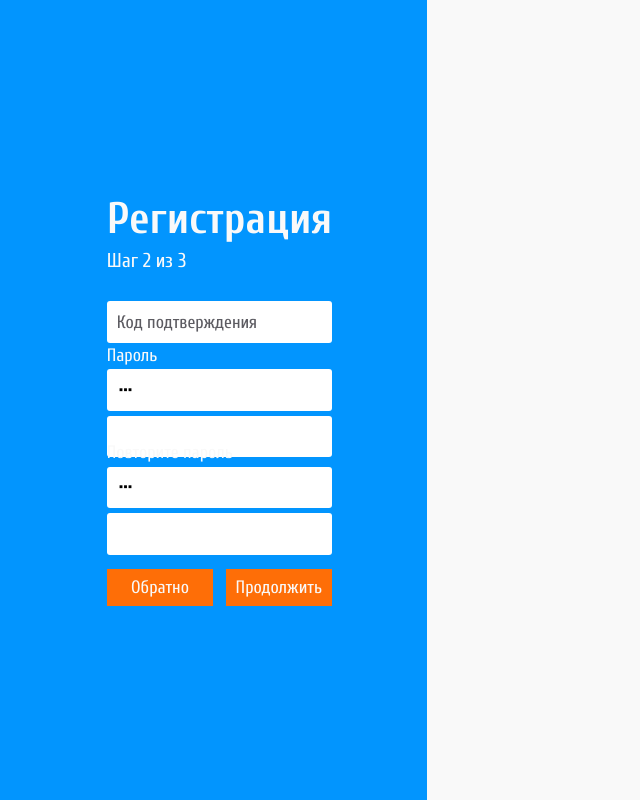
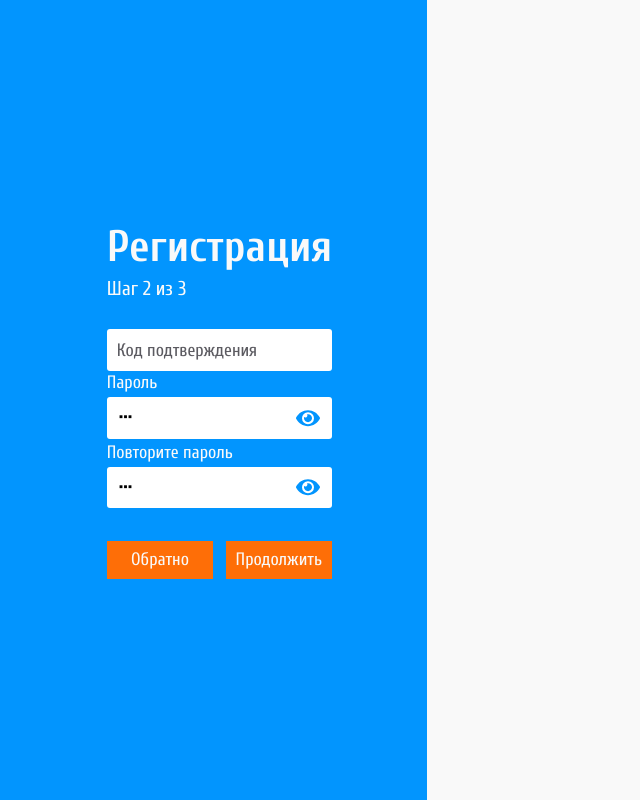
Before and after one commit to melnk300/timetabler, a Next.js app: page /register/secondStep in a window 1280 px wide. Shown: the whole page, without its empty margins (0-640 px from the left). Built offline with nearby package versions, Linux system fonts and the light colour scheme.

Commit message:
FIX: Removed excess code and field
Removed excess input fields from second page of register

```diff
--- a/src/components/FormPasswordInput/index.tsx
+++ b/src/components/FormPasswordInput/index.tsx
@@ -5,7 +5,7 @@ import cn from "classnames";
 import { FaEye, FaEyeSlash } from "react-icons/fa";
 
 import {Label, Placeholder, InputContainer} from "../FormInput/style";
-import IconWithLeft from "../FormInput"
+import IconWithLeft from "../IconWithLeft"
 
 type FormInputProps = {
   placeholder?: string;
--- a/src/pages/register/secondStep.tsx
+++ b/src/pages/register/secondStep.tsx
@@ -11,20 +11,13 @@ import { ButtonsContainer } from "src/style/pages/register/secondStep";
 
 
 const Home: NextPage = () => {
-  const ref = useRef<HTMLInputElement>();
-
-  useEffect(() => {
-    console.log(ref)
-  });
-
-
   return (
       <AuthPageLayout>
         <form action="">
           <RegisterTitle>Регистрация</RegisterTitle>
           <StepFormCounter className="font24">Шаг 2 из 3</StepFormCounter>
           <FormInput placeholder="Код подтверждения"/>
-          <FormPasswordInput placeholder="Пароль" ref={ ref }/>
+          <FormPasswordInput placeholder="Пароль"/>
           <FormPasswordInput placeholder="Повторите пароль"/>
           <ButtonsContainer>
             <SecondaryButton>Обратно</SecondaryButton>
```
